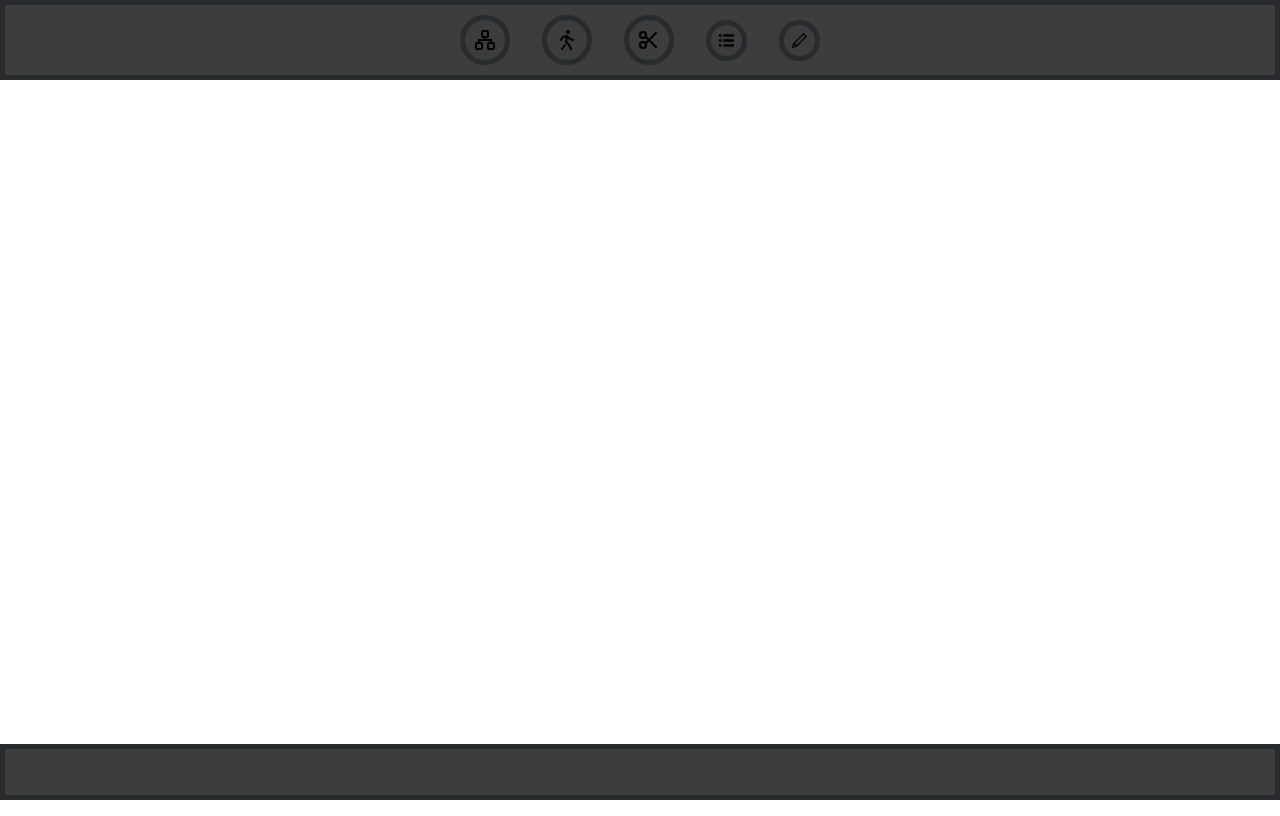
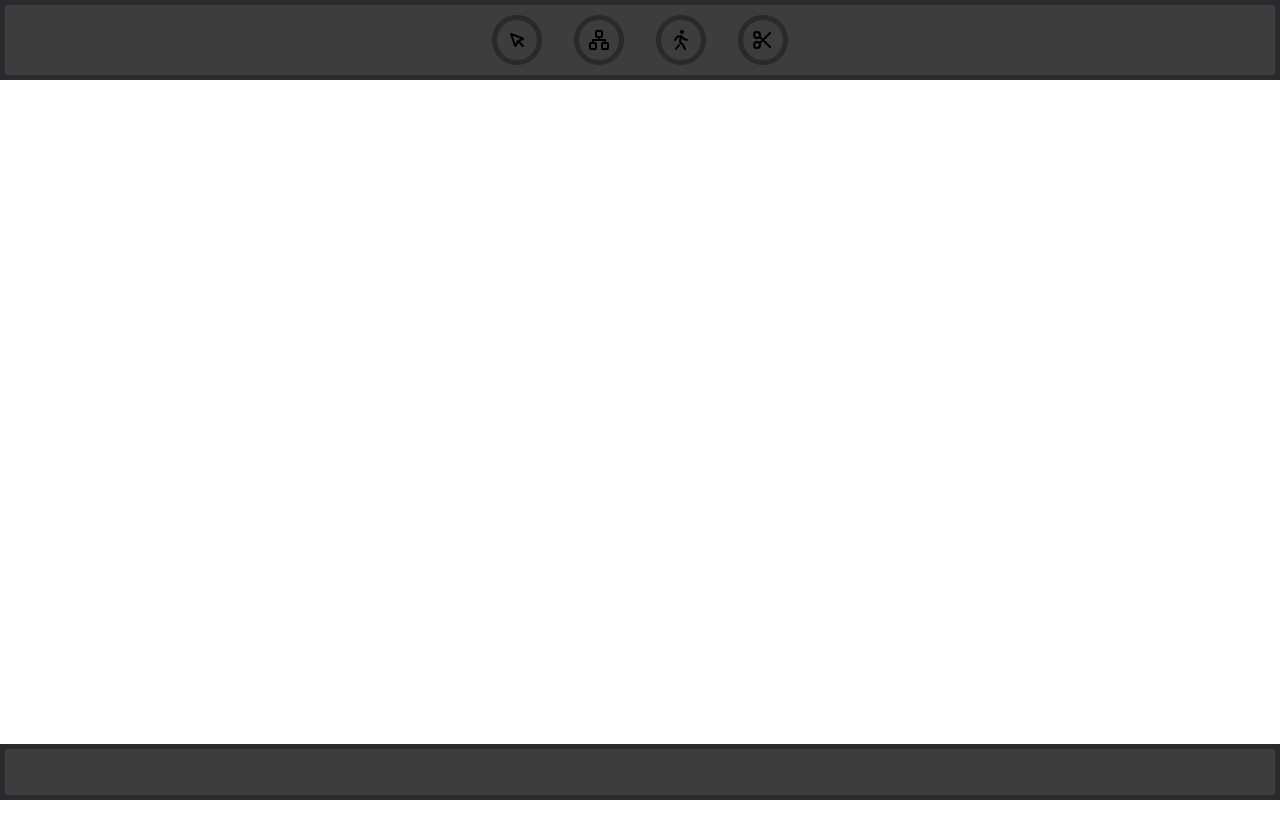
Before and after one commit to MvLWAG/IFCjs-final-app, a website: page index.html in a window 1280 px wide. Drawn offline with Linux system fonts and the light colour scheme.

Commit message:
Added icons as seperate files

```diff
--- a/index.html
+++ b/index.html
@@ -13,40 +13,18 @@
     <div id="viewer-container"></div>
     <div id="header">
         <div id="toolbar">
+            <button id="pointer-button" class="button" title="Model Tree">
+                <img src="./images/pointer.svg" alt="">
+            </button>
+
             <button id="model-tree-button" class="button" title="Model Tree">
-                <svg xmlns="http://www.w3.org/2000/svg" width="24" height="24" viewBox="0 0 24 24" stroke-width="2" stroke="currentColor" fill="none" stroke-linecap="round" stroke-linejoin="round">
-                    <path stroke="none" d="M0 0h24v24H0z" fill="none"></path>
-                    <rect x="9" y="3" width="6" height="6" rx="1"></rect>
-                    <line x1="12" y1="9" x2="12" y2="12"></line>
-                    <rect x="15" y="15" width="6" height="6" rx="1"></rect>
-                    <rect x="3" y="15" width="6" height="6" rx="1"></rect>
-                    <line x1="6" y1="12" x2="18" y2="12"></line>
-                    <line x1="6" y1="12" x2="6" y2="15"></line>
-                    <line x1="18" y1="12" x2="18" y2="15"></line>
-                </svg>
+                <img src="./images/modeltree.svg" alt="">
             </button>
             <button id="first-person-button" class="button" title="First Person Camera" >
-                <svg xmlns="http://www.w3.org/2000/svg"  width="24" height="24" viewBox="0 0 24 24" stroke-width="2" stroke="currentColor" fill="none" stroke-linecap="round" stroke-linejoin="round">
-                    <path stroke="none" d="M0 0h24v24H0z" fill="none"></path>
-                    <circle cx="13" cy="4" r="1"></circle>
-                    <line x1="7" y1="21" x2="10" y2="17"></line>
-                    <path d="M16 21l-2 -4l-3 -3l1 -6"></path>
-                    <path d="M6 12l2 -3l4 -1l3 3l3 1"></path>
-                 </svg>
+                <img src="./images/fps.svg" alt="">
             </button>
             <button id="clipper-button" class="button" title="Section Plane" >
-                <svg xmlns="http://www.w3.org/2000/svg" width="24" height="24" viewBox="0 0 24 24" stroke-width="2" stroke="currentColor" fill="none" stroke-linecap="round" stroke-linejoin="round">
-                    <path stroke="none" d="M0 0h24v24H0z" fill="none"></path>
-                    <circle cx="6" cy="7" r="3"></circle>
-                    <circle cx="6" cy="17" r="3"></circle>
-                    <line x1="8.6" y1="8.6" x2="19" y2="19"></line>
-                    <line x1="8.6" y1="15.4" x2="19" y2="5"></line>
-                 </svg> </button>
-            <button class="button" href="./model-viewer.html">
-                <svg xmlns="http://www.w3.org/2000/svg" width="15" height="15" viewBox="0 0 24 24"><path d="M4 22h-4v-4h4v4zm0-12h-4v4h4v-4zm0-8h-4v4h4v-4zm3 0v4h17v-4h-17zm0 12h17v-4h-17v4zm0 8h17v-4h-17v4z"/></svg>
-            </button>
-            <button class="button" href="./model-viewer.html">
-                <svg xmlns="http://www.w3.org/2000/svg" width="15" height="15" viewBox="0 0 24 24"><path d="M1.438 16.873l-1.438 7.127 7.127-1.437 16.874-16.872-5.69-5.69-16.873 16.872zm1.12 4.572l.722-3.584 2.86 2.861-3.582.723zm18.613-15.755l-13.617 13.617-2.86-2.861 13.617-13.617 2.86 2.861z"/></svg>
+                <img src="./images/clipper.svg" alt="">
             </button>
         </div>
     </div>
--- a/viewer-styles.css
+++ b/viewer-styles.css
@@ -14,6 +14,7 @@
     --primary-color:#3d3d3d;
     --secondary-color: #292a2d;
     --highlight-color:#003768;
+    --contrast-color:#fff;
   }
 
  .lightTheme {
@@ -74,11 +75,12 @@ html, body {
     background-color: var(--highlight-color);
     transform: scale(1.08);
     border-radius: 25px;
+    fill: var(--highlight-color);
   }
 
 .button-active {
     background-color: var(--secondary-color);
-    fill: var(--highlight-color);;
+    fill: var(--contrast-color);;
 }
 
 /*   -------------- Side Bar ----------------- */
```
Also changed, not shown: index.js (+4 -17 lines), images/clipper.svg (added), images/fps.svg (added), images/modeltree.svg (added), images/pointer.svg (added).
